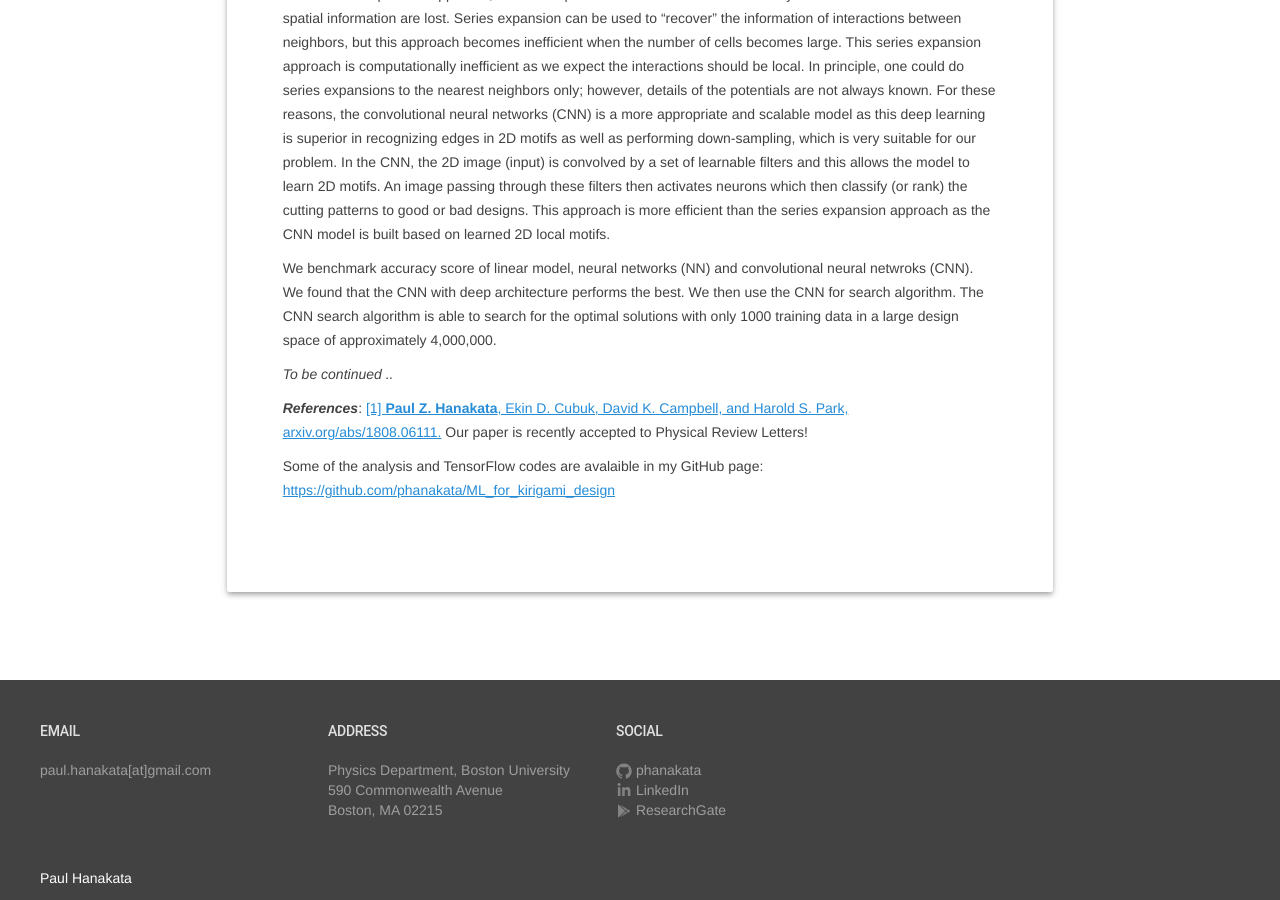
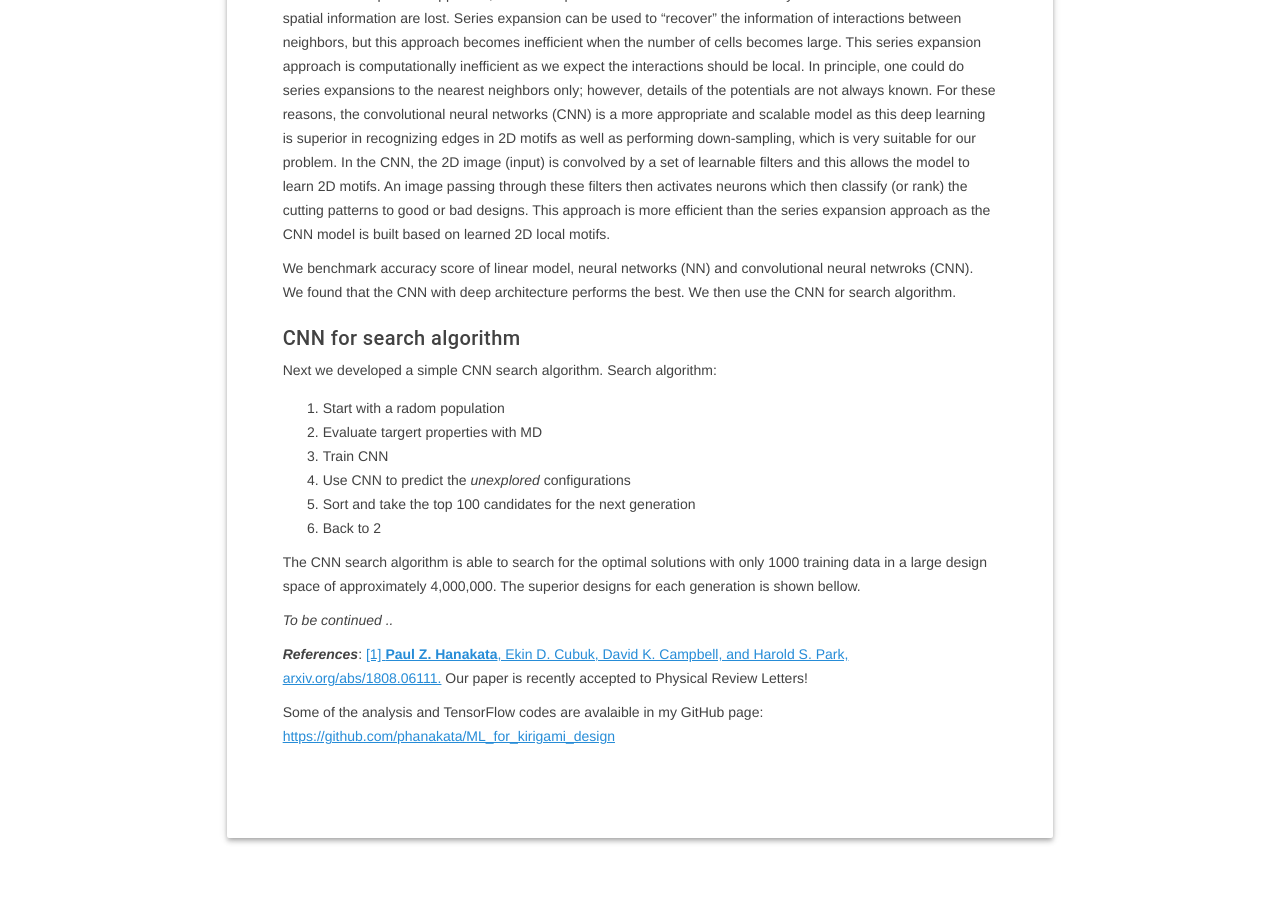
Before and after one commit to phanakata/phanakata.github.io, a Jekyll site: the page built from _posts/2018-05-29-ML.markdown, in a window 1280 px wide and 900 px high, scrolled down 876 px. Built offline with Jekyll 4.4.1, drawn with Linux system fonts in a browser that asks for light colours; formulas are drawn with MathJax 3.

Commit message:
Update 2018-05-29-ML.markdown

```diff
--- a/_posts/2018-05-29-ML.markdown
+++ b/_posts/2018-05-29-ML.markdown
@@ -23,7 +23,21 @@ Linear model (with feature transformation) works reasonably efficient for *small
 In the series expansion approach, the 2D cut patterns are flattened into a 1D-array and thus some of the local spatial information are
 lost. Series expansion can be used to "recover" the information of interactions between neighbors, but this approach becomes inefficient when the number of cells becomes large. This series expansion approach is computationally inefficient as we expect the interactions should be local. In principle, one could do series expansions to the nearest neighbors only; however, details of the potentials are not always known. For these reasons, the convolutional neural networks (CNN) is a more appropriate and scalable model as this deep learning is superior in recognizing edges in 2D motifs as well as performing down-sampling, which is very suitable for our problem. In the CNN, the 2D image (input) is convolved by a set of learnable filters and this allows the model to learn 2D motifs. An image passing through these filters then activates neurons which then classify (or rank) the cutting patterns to good or bad designs. This approach is more efficient than the series expansion approach as the CNN model is built based on learned 2D local motifs.
 
-We benchmark accuracy score of linear model, neural networks (NN) and convolutional neural netwroks (CNN). We found that the CNN with deep architecture performs the best.  We then use the CNN for search algorithm. The CNN search algorithm is able to search for the optimal solutions with only 1000 training data in a large design space of approximately 4,000,000.
+We benchmark accuracy score of linear model, neural networks (NN) and convolutional neural netwroks (CNN). We found that the CNN with deep architecture performs the best.  We then use the CNN for search algorithm.
+
+
+##### CNN for search algorithm
+Next we developed a simple CNN search algorithm.
+Search algorithm:
+1. Start with a radom population
+2. Evaluate targert properties with MD
+3. Train CNN
+4. Use CNN to predict the *unexplored* configurations
+5. Sort and take the top 100 candidates for the next generation
+6. Back to 2
+
+The CNN search algorithm is able to search for the optimal solutions with only 1000 training data in a large design space of approximately 4,000,000. The superior designs for each generation is shown bellow.
+
 
 *To be continued ..*
 
```
